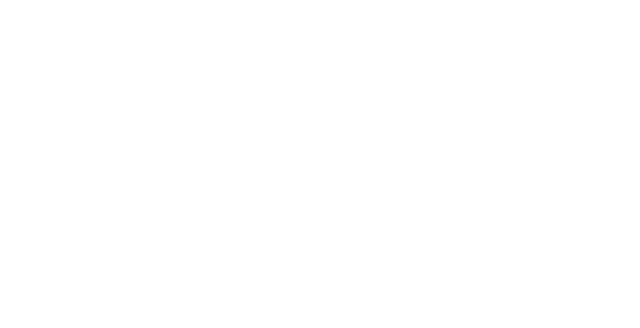
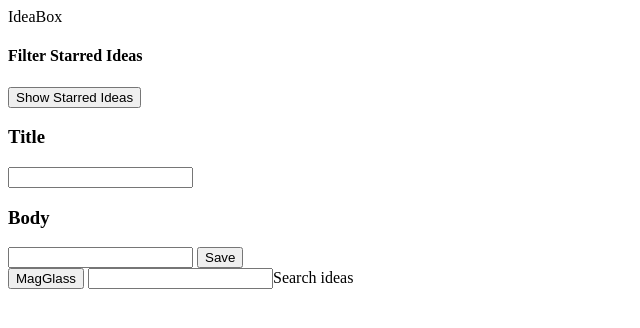
Before and after one commit to Cyanne-Jones/idea-box, a plain HTML site: page index.html in a window 1280 px wide. Shown: the whole page, without its empty margins (0-640 px from the left). Drawn offline with Linux system fonts and the light colour scheme.

Commit message:
Add form section and classes

```diff
--- a/index.html
+++ b/index.html
@@ -6,9 +6,23 @@
     <body>
       <section class='body-container'>
         <nav class='nav-container'>
+          <header>IdeaBox</header>
+          <h4>Filter Starred Ideas</h4>
+          <button class='starred-button'>Show Starred Ideas</button>
         </nav>
         <div class='form-and-display'>
           <section class='idea-form'>
+            <h3>Title</h3>
+            <input type='text' class='input' id='title-input'>
+            </input>
+            <h3>Body</h3>
+            <input type='text' class='input' id='body-input'>
+            </input>
+            <button class='saved-button'>Save</button>
+            <div class='search-field'>
+              <button class='search-button'>MagGlass</button>
+              <input type='text' class='input' id='search-input'>Search ideas</input>
+            </div>
           </section>
           <section class='idea-display'>
           </section>
```
